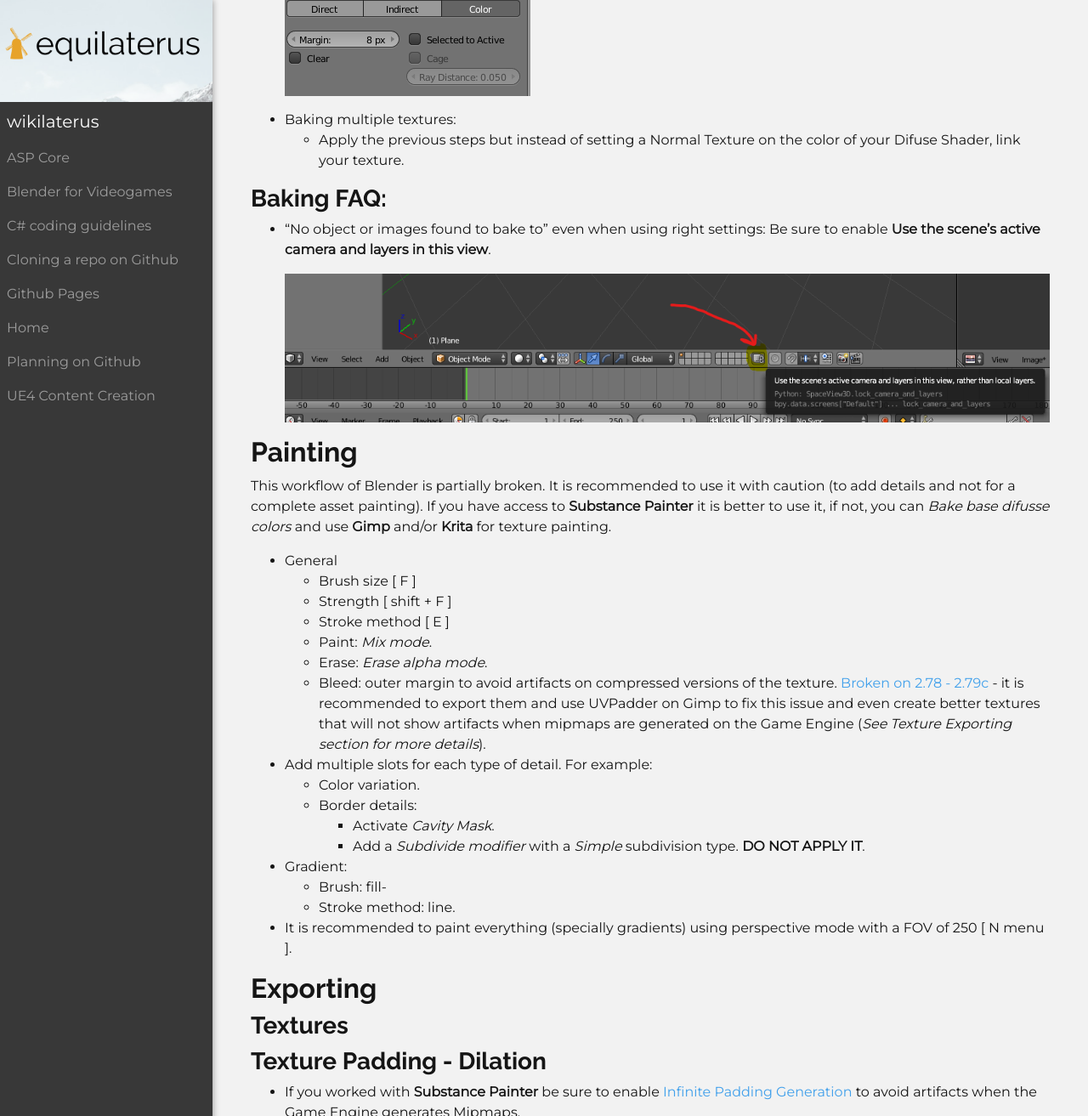
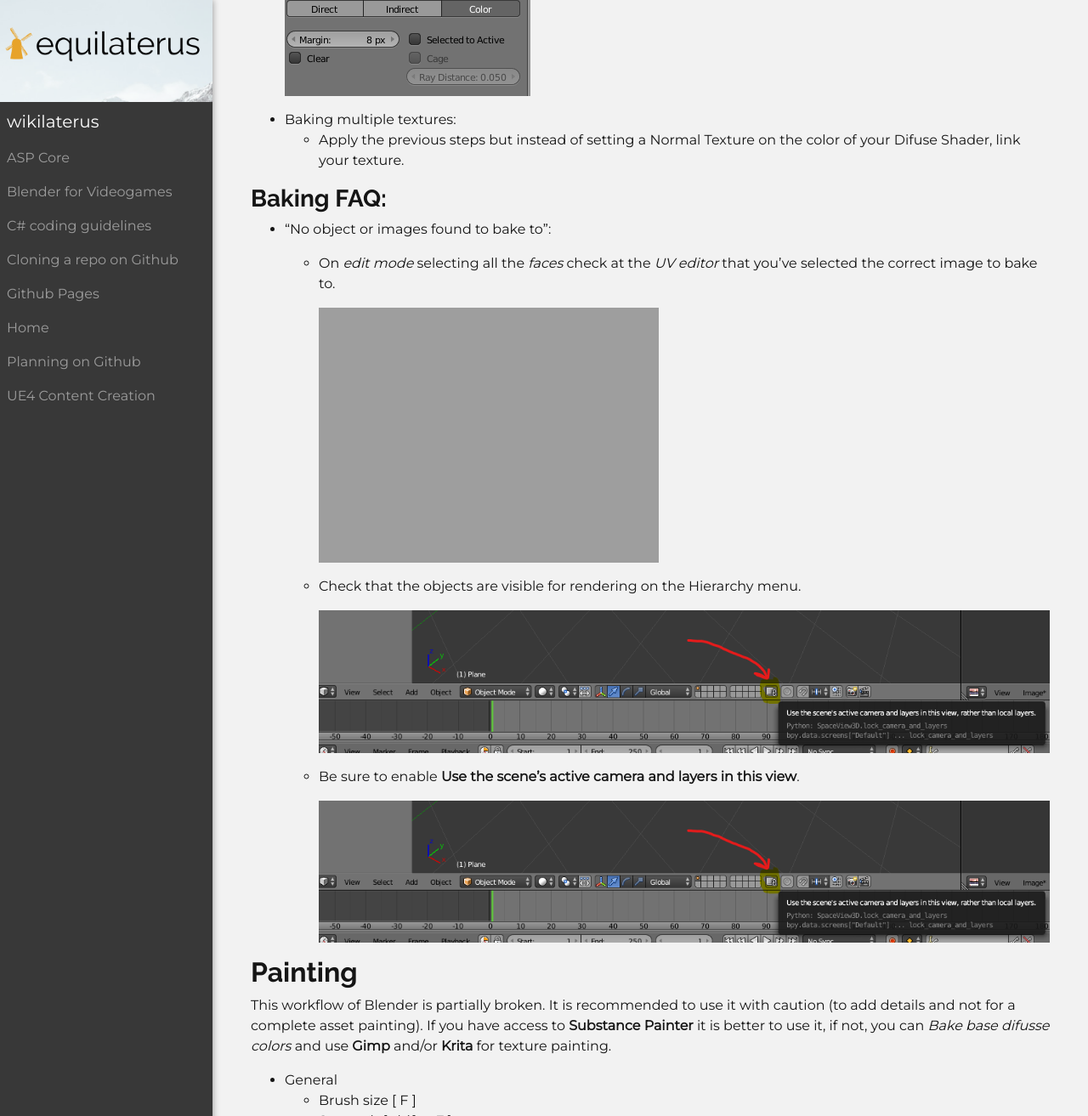
Before and after one commit to equilaterus/wikilaterus, a Jekyll site: the page built from wiki/Blender-for-Videogames.md, in a window 1280 px wide and 1400 px high, scrolled down 9162 px, cut to the strip 0-1313 px from the top of the window. Shown: the whole strip at 85% size. Built offline with Jekyll 4.4.1, drawn with Linux system fonts in a browser that asks for light colours; nearby versions of some CDN libraries.

Commit message:
Sync wiki

```diff
--- a/wiki/Blender-for-Videogames.md
+++ b/wiki/Blender-for-Videogames.md
@@ -270,9 +270,19 @@
 
 ### Baking FAQ:
 
-* "No object or images found to bake to" even when using right settings: Be sure to enable **Use the scene's active camera and layers in this view**.
+* "No object or images found to bake to":
 
-  ![No object or images found to bake to](https://equilaterus.github.io/wikilaterus/assets/img/blender/blender-no-object-images-bake.png)
+  * On *edit mode* selecting all the *faces* check at the *UV editor* that you've selected the correct image to bake to.
+
+    ![No object or images found to bake to](https://equilaterus.github.io/wikilaterus/assets/img/blender/bblender-bake-no-active-images-objects.png)
+
+  * Check that the objects are visible for rendering on the Hierarchy menu.
+
+    ![No object or images found to bake to](https://equilaterus.github.io/wikilaterus/assets/img/blender/blender-no-object-images-bake.png)
+
+  * Be sure to enable **Use the scene's active camera and layers in this view**.
+
+    ![No object or images found to bake to](https://equilaterus.github.io/wikilaterus/assets/img/blender/blender-no-object-images-bake.png)
 
 ## Painting
 
```
